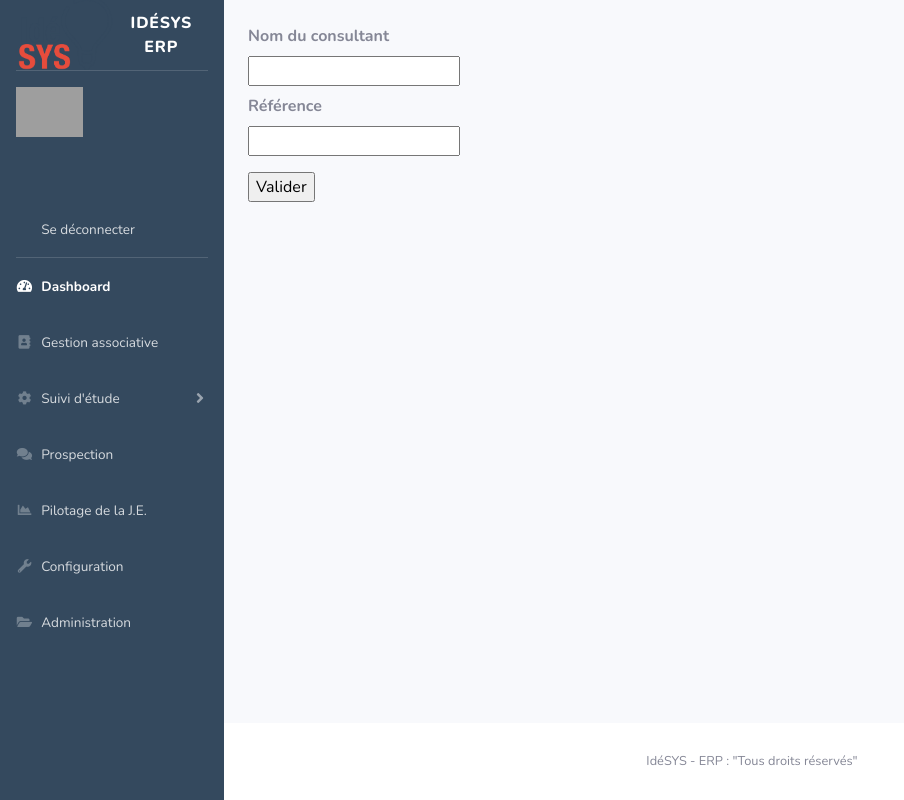
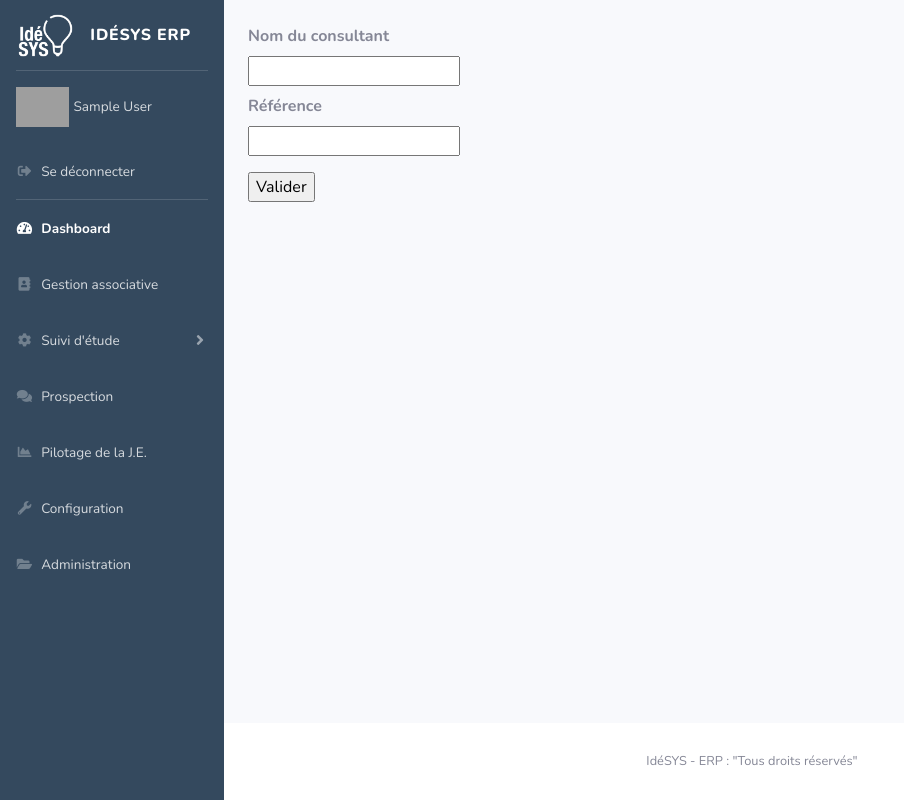
Before and after one commit to idesys-dev/idesys-erp, a Flask app: page /documents/rm in a window 1280 px wide. Shown: the whole page, without its empty margins (0-904 px from the left). Run offline with Flask 2, Linux system fonts and the light colour scheme; the visitor is signed in with stand-in values (Sample User, id 1); some libraries are stand-ins or nearby versions; grey boxes are pictures that could not be loaded.

Commit message:
Fin du front de la sidebar, plus qu'a faire les liens

```diff
--- a/templates/common/sidebar.html
+++ b/templates/common/sidebar.html
@@ -4,7 +4,7 @@
       <!-- Sidebar - Brand -->
       <a class="sidebar-brand d-flex align-items-center justify-content-center" href="/">
         <div class="sidebar-brand-icon">
-          <img src="/img/LogoV2.PNG" class="img-fluid">
+          <img src="../static/img/logoblance.png" height="45">
         </div>
         <div class="sidebar-brand-text mx-3">IdéSYS ERP</div>
       </a>
@@ -12,16 +12,17 @@
       <!-- Divider -->
       <hr class="sidebar-divider my-0">
 
-      <!-- Login - Name -->
+      <!-- Login -->
       <li class="nav-item">
-        <a class="nav-link" href="/">
-          <img src="{{current_user.profile_pic}}" alt="Google profile pic" class="align-items-left" height="50"></img>
-      </li>
+        <a class="nav-link" href="{{ url_for('auth_bp.user')}}">
+          <img src="{{current_user.profile_pic}}" alt="Google profile pic" height="40"></img>
+          <span>{{current_user.name}}</span></a>
+        </li>
 
-      <!-- Login - Logout -->
-      <li class="nav-item">
+      <!-- Logout -->
+      <li class="nav-item ">
         <a class="nav-link" href="{{ url_for('auth_bp.logout') }}">
-          <i class="fa fa-fw fa-sign-out"></i>
+          <i class="fa fa-fw fa-sign-out-alt"></i>
           <span>Se déconnecter</span></a>
       </li>
 
--- a/templates/pages/base.html
+++ b/templates/pages/base.html
@@ -18,8 +18,8 @@
         {% endfor %}
         {% block content %}{% endblock %}
       </div>
+
         {% include 'common/footer.html' %}
-
     </div>
 
   <!-- Scroll to Top Button-->
```
Also changed, not shown: static/img/LogoV2.PNG (renamed from img/LogoV2.PNG), static/img/LogoV2.svg (renamed from img/LogoV2.svg), static/img/logoblance.png (added).
